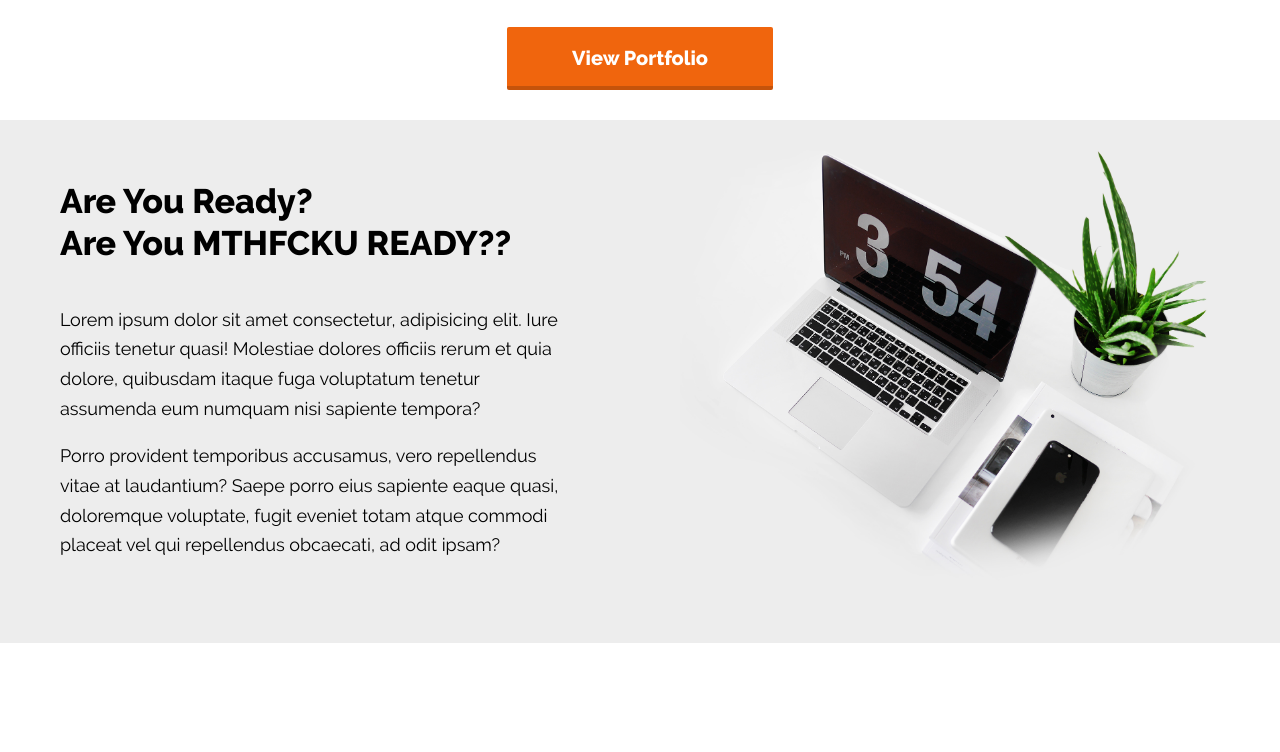
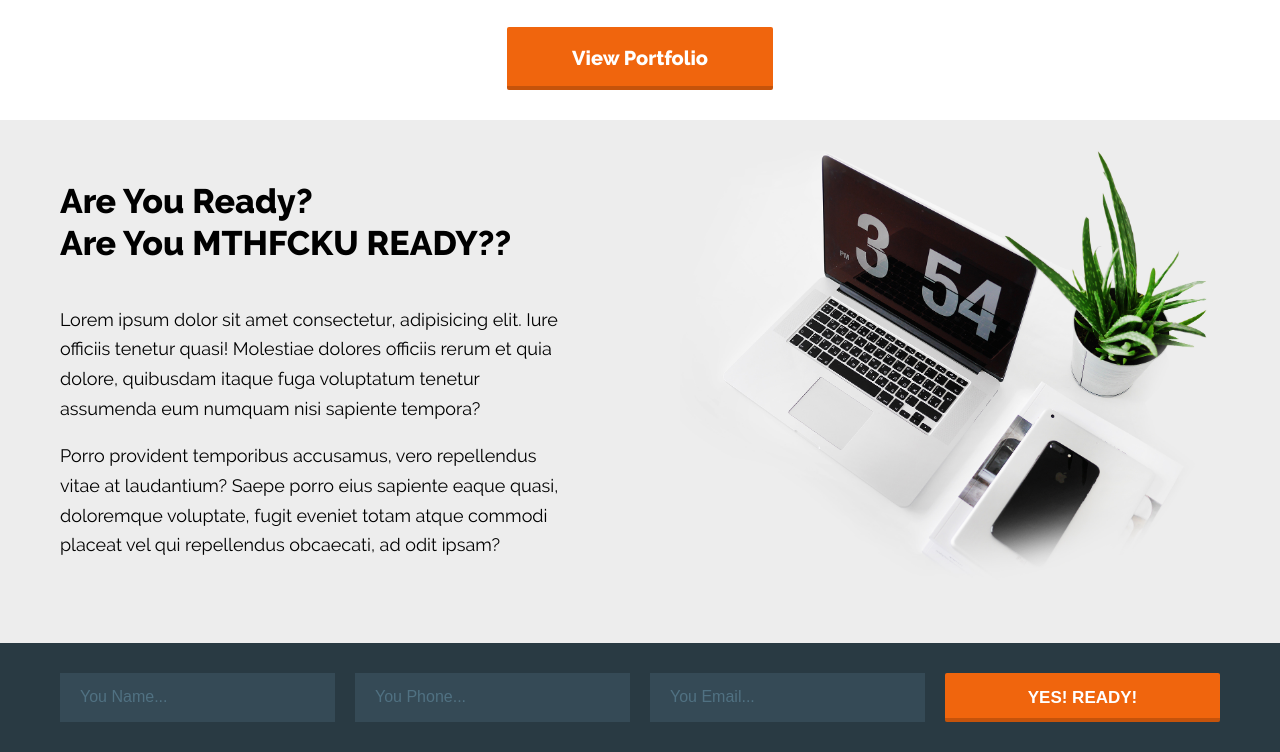
Before and after one commit to Solzig/CSS-Grid-Example---We-Are-Real-Creators, a website: page dev/index.html in a window 1280 px wide. Shown: the part 1587-2339 px from the top of the page. Before the commit the page ends 2230 px from the top, so only its background shows below. Drawn offline with Linux system fonts and the light colour scheme.

Commit message:
Сверстан блок контактной формы

```diff
--- a/dev/index.html
+++ b/dev/index.html
@@ -55,6 +55,17 @@
 			</div>
 		</section>
 		<!-- /.section-ready landig-section -->
+		<section class="form-section">
+			<div class="container">
+				<form class="grid">
+					<input type="text" name="name" placeholder="You Name..." required>
+					<input type="number" name="number" placeholder="You Phone..." >
+					<input type="email" name="email" placeholder="You Email..." >
+					<button class="button form-button">YES! READY!</button>
+				</form>
+			</div>
+		</section>
+		<!-- /.form-section -->
 	</main>
 
 	<link rel="stylesheet" href="css/main.min.css">
--- a/dev/sass/_interface.sass
+++ b/dev/sass/_interface.sass
@@ -49,3 +49,18 @@
             background-color: darken($gray, 5%)
             &::after
                 opacity: .32
+
+input, textarea
+    border: none
+    padding: 15px 20px
+    width: 100%
+    font-family: Arial, Helvetica, sans-serif
+    font-style:
+    outline: none
+    transition: background-color .25s ease
+    &:focus
+        background-color: #light
+    &:hover
+        background-color: #ffffff
+    &::placeholder
+        color: lighten($dark, 20%)
--- a/dev/sass/main.sass
+++ b/dev/sass/main.sass
@@ -11,5 +11,6 @@
 @import "modules/main"
 @import "modules/portfolio"
 @import "modules/landing"
+@import "modules/form"
 @import "modules/footer"
 @import "media" // Всегда в конце
--- /dev/null
+++ b/dev/sass/modules/_form.sass
@@ -0,0 +1,13 @@
+.form
+    &-section
+        padding: 30px
+        background-color: $dark
+        input
+            background-color: lighten($dark, 6%)
+        form
+            grid-gap: $gutter
+            grid-template-columns: repeat(4, 1fr)
+    &-button
+        font-size: 17px
+        padding: 14.5px
+        width: 100%
```
Also changed, not shown: dev/css/main.min.css.
